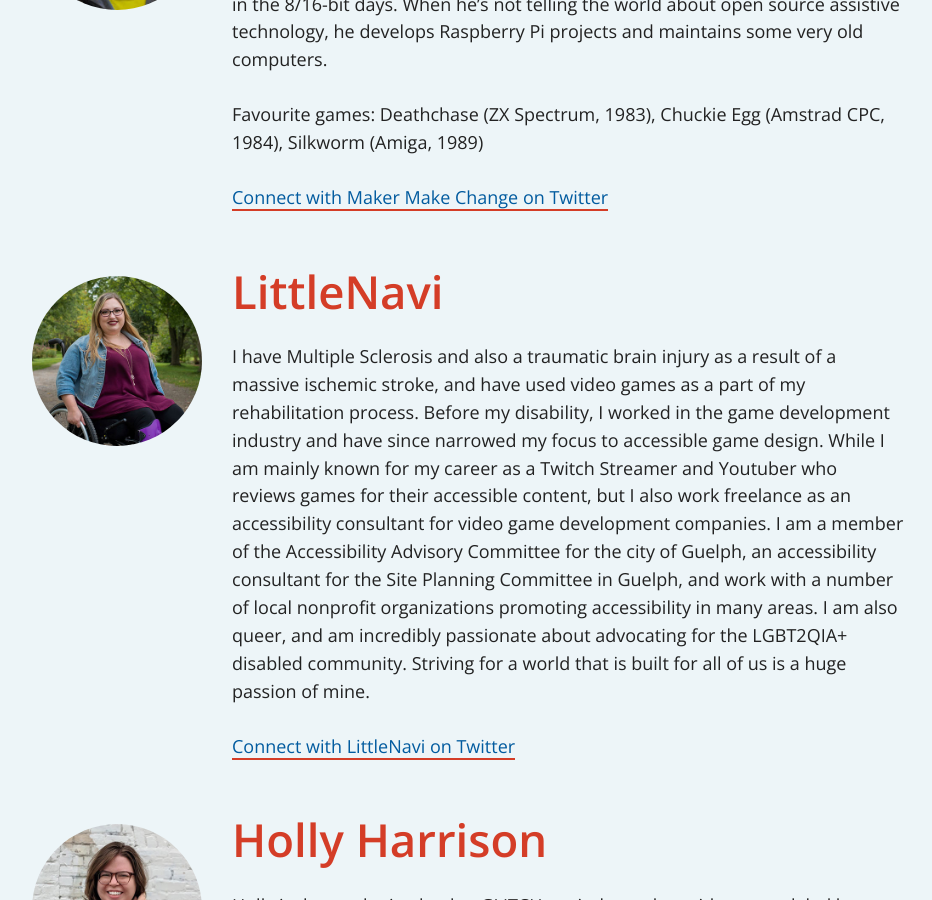
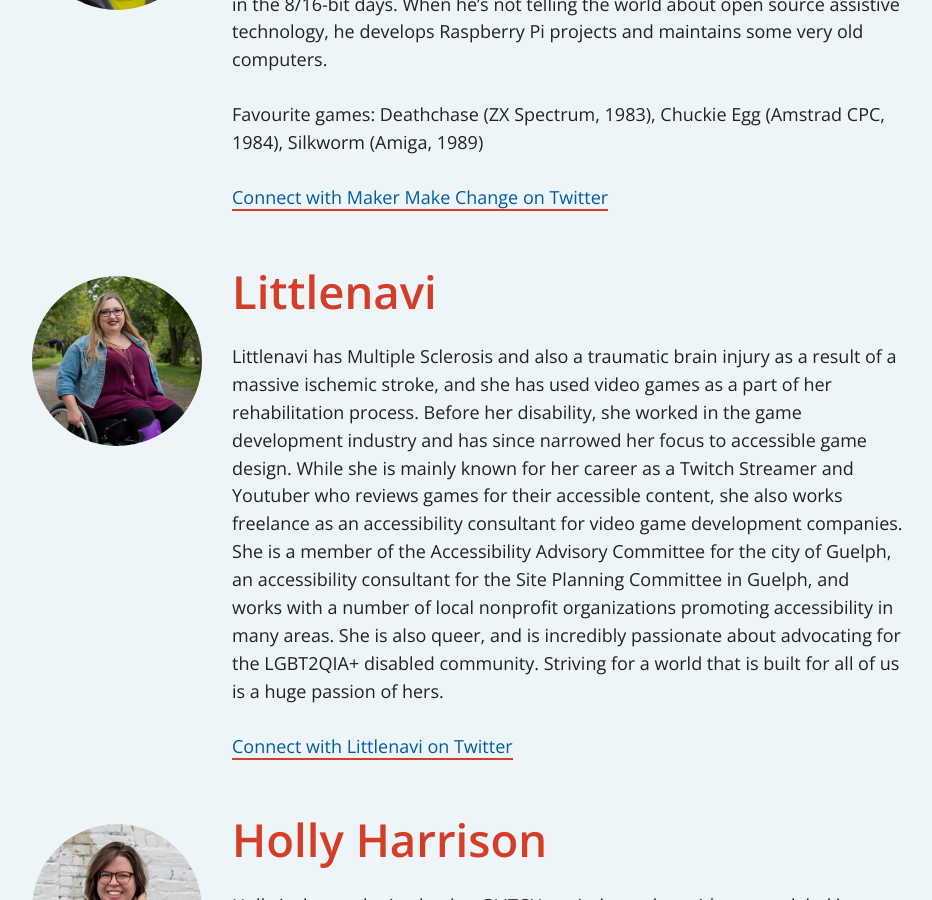
Before and after one commit to a11yTO/static-gaming-site, a Jekyll site: the page built from speakers.html, in a window 1280 px wide and 900 px high, scrolled down 3647 px. Shown: the whole window, without its empty margins (172-1104 px from the left). Built offline with Jekyll 4.4.1, drawn with Linux system fonts in a browser that asks for light colours.

Commit message:
Update Littlenavi's bio

```diff
--- a/playlist.html
+++ b/playlist.html
@@ -65,7 +65,7 @@ description:
           </li>
           <li>
             <h3 class="session"><a href="/talks#Beyond-the-code">Beyond the code: Accessibility of language, tone, culture, and concept</a></h3>
-            <p class="speaker">LittleNavi</p>
+            <p class="speaker">Littlenavi</p>
             <p class="time">3:20pm</p>
           </li>
           <li>
--- a/speakers.html
+++ b/speakers.html
@@ -59,10 +59,10 @@ description: We're thrilled to announce our speakers!
             <p class="speaker-twitter"><a href="https://twitter.com/MakerMakeChange" target="_blank">Connect with Maker Make Change on Twitter</a></p>
         </section>
         <section id="littlenavi_" class="speaker-detail clearfix">
-            <h2>LittleNavi</h2>
-            <img src="/assets/speakers/LittleNavi_400x400.jpg" alt="Headshot of LittleNavi" />
-            <p class="speaker-bio">I have Multiple Sclerosis and also a traumatic brain injury as a result of a massive ischemic stroke, and have used video games as a part of my rehabilitation process. Before my disability, I worked in the game development industry and have since narrowed my focus to accessible game design. While I am mainly known for my career as a Twitch Streamer and Youtuber who reviews games for their accessible content, but I also work freelance as an accessibility consultant for video game development companies. I am a member of the Accessibility Advisory Committee for the city of Guelph, an accessibility consultant for the Site Planning Committee in Guelph, and work with a number of local nonprofit organizations promoting accessibility in many areas. I am also queer, and am incredibly passionate about advocating for the LGBT2QIA+ disabled community. Striving for a world that is built for all of us is a huge passion of mine.</p>
-            <p class="speaker-twitter"><a href="https://twitter.com/littlenavi_" target="_blank">Connect with LittleNavi on Twitter</a></p>
+            <h3>Littlenavi</h3>
+            <img src="/assets/speakers/Littlenavi_400x400.jpg" alt="Headshot of Littlenavi" />
+            <p class="speaker-bio">Littlenavi has Multiple Sclerosis and also a traumatic brain injury as a result of a massive ischemic stroke, and she has used video games as a part of her rehabilitation process. Before her disability, she worked in the game development industry and has since narrowed her focus to accessible game design. While she is mainly known for her career as a Twitch Streamer and Youtuber who reviews games for their accessible content, she also works freelance as an accessibility consultant for video game development companies. She is a member of the Accessibility Advisory Committee for the city of Guelph, an accessibility consultant for the Site Planning Committee in Guelph, and works with a number of local nonprofit organizations promoting accessibility in many areas. She is also queer, and is incredibly passionate about advocating for the LGBT2QIA+ disabled community. Striving for a world that is built for all of us is a huge passion of hers.</p>
+            <p class="speaker-twitter"><a href="https://twitter.com/littlenavi_" target="_blank">Connect with Littlenavi on Twitter</a></p>
         </section>
         <section id="hollharris" class="speaker-detail clearfix">
             <h2>Holly Harrison</h2>
```
Also changed, not shown: talks.html (+4 -4 lines), assets/speakers/Littlenavi_400x400.jpg (renamed from assets/speakers/LittleNavi_400x400.jpg).
